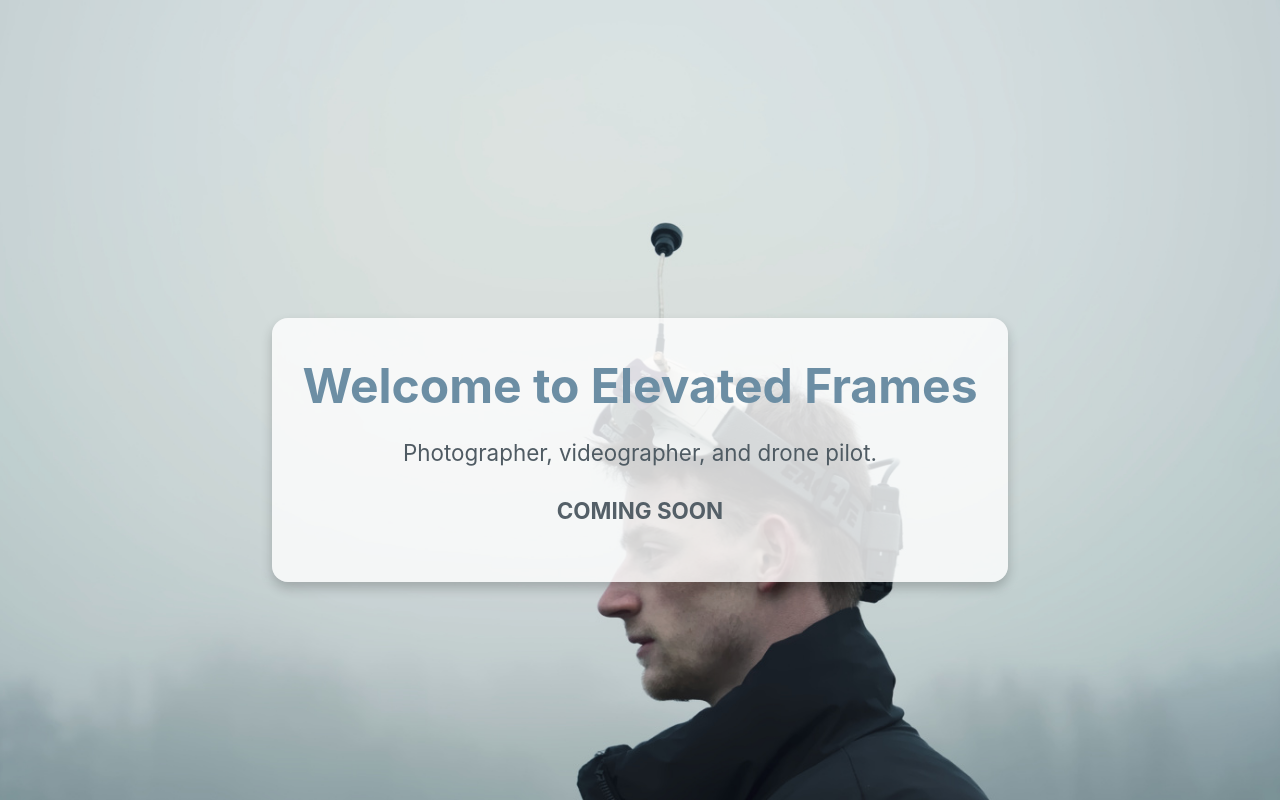
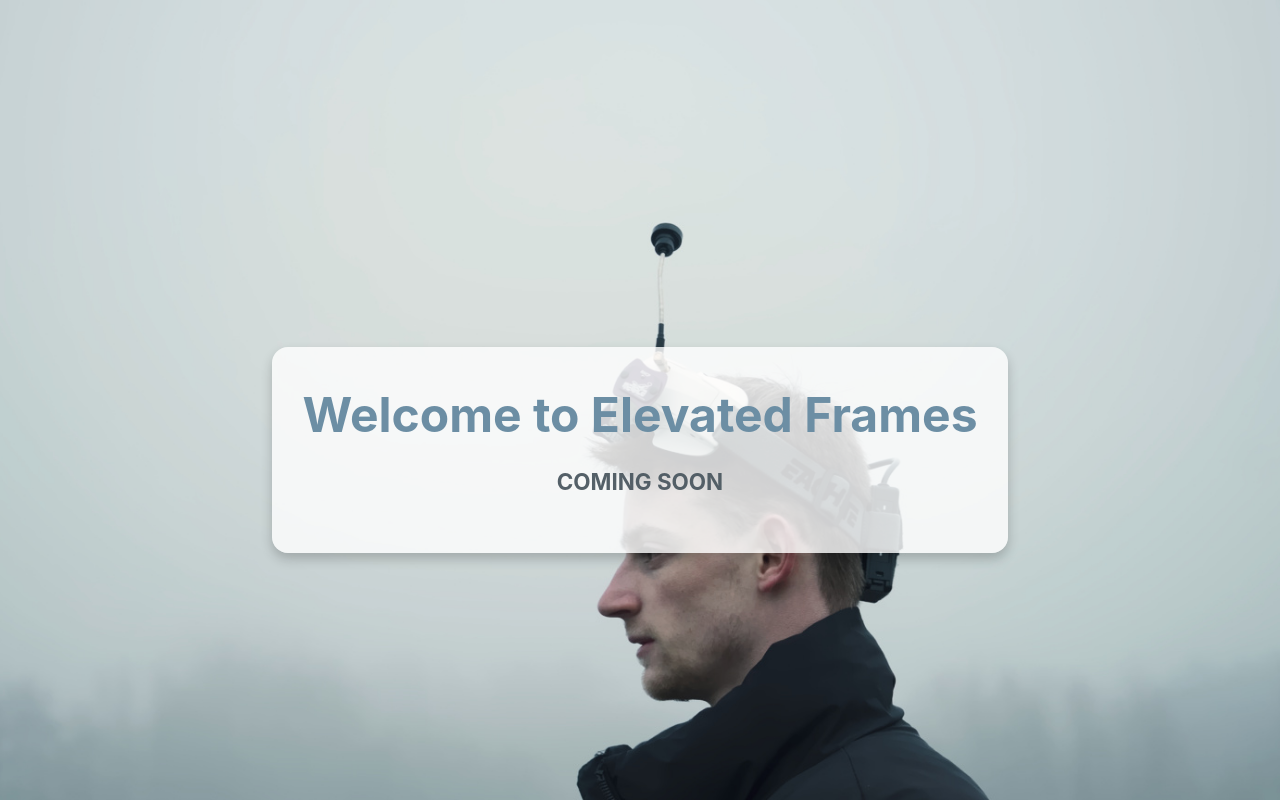
Before and after one commit to M4tth14sP0l3n/Elevated-Frames, a React (Create React App) app: page / in a window 1280 px wide. Shown: the top 800 px of the page. Built offline with nearby package versions, Linux system fonts and the light colour scheme.

Commit message:
Update Home.js

```diff
--- a/src/components/Home.js
+++ b/src/components/Home.js
@@ -6,7 +6,7 @@ const Home = () => {
     <section id="home" className="home">
       <div className="text-container">
         <h1>Welcome to Elevated Frames</h1>
-        <p>Photographer, videographer, and drone pilot.</p>
+        {/* <p>Photographer, videographer, and drone pilot.</p> */}
         <p className="coming-soon">Coming Soon</p>
       </div>
     </section>
```
